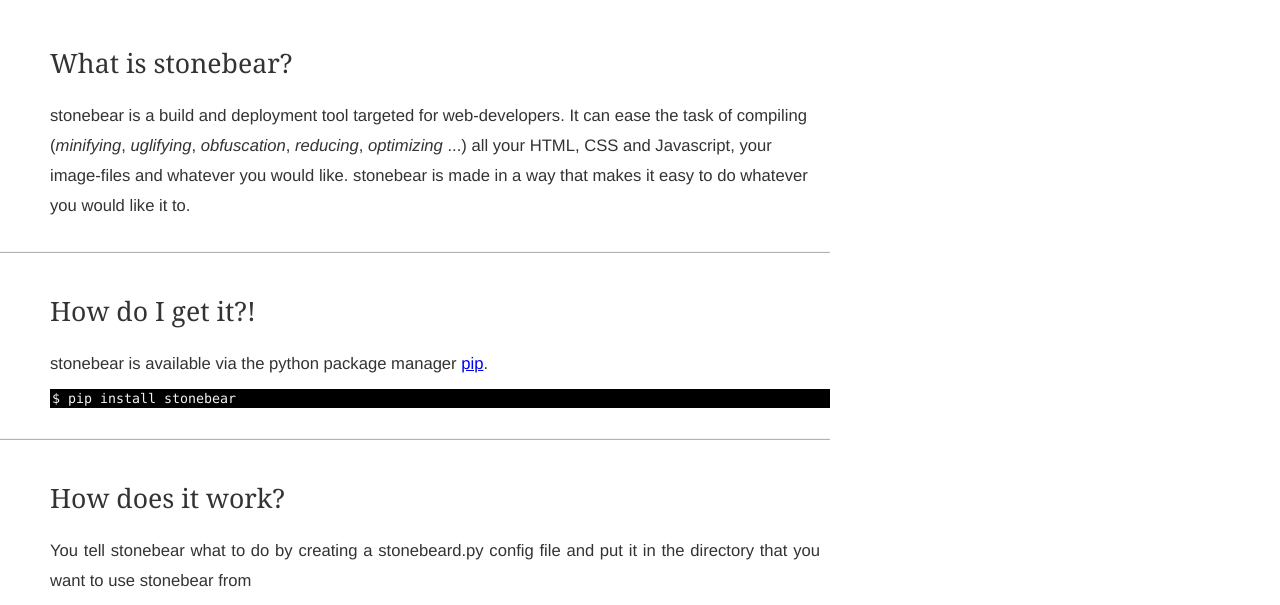
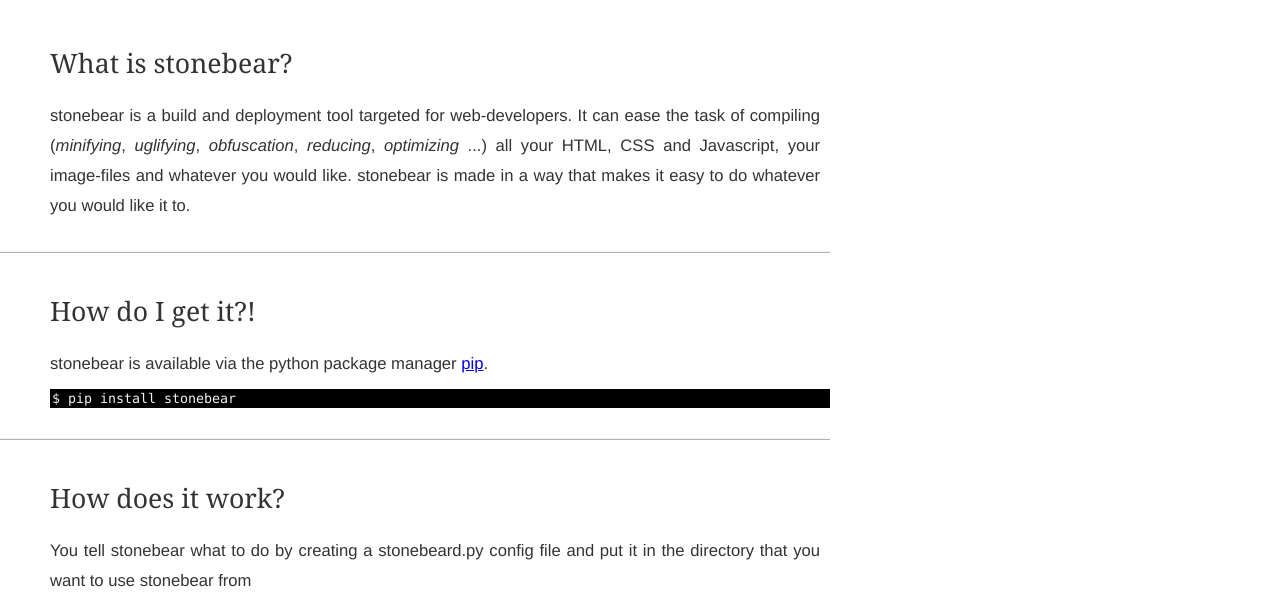
Before and after one commit to ChrisBuchholz/stonebear, a plain HTML site: page index.html in a window 1280 px wide. Shown: the part 186-791 px from the top of the page. Drawn offline with Linux system fonts and the light colour scheme; a web font is replaced by a local one.

Commit message:
justify text

```diff
--- a/index.html
+++ b/index.html
@@ -38,7 +38,7 @@
 
             <section>
                 <h1>What is stonebear?</h1>
-                <p>stonebear is a build and deployment tool targeted for web-developers. It can ease the task of compiling (<span class="italic">minifying</span>, <span class="italic">uglifying</span>, <span class="italic">obfuscation</span>, <span class="italic">reducing</span>, <span class="italic">optimizing</span> ...) all your HTML, CSS and Javascript, your image-files and whatever you would like. stonebear is made in a way that makes it easy to do whatever you would like it to.
+                <p class="justify">stonebear is a build and deployment tool targeted for web-developers. It can ease the task of compiling (<span class="italic">minifying</span>, <span class="italic">uglifying</span>, <span class="italic">obfuscation</span>, <span class="italic">reducing</span>, <span class="italic">optimizing</span> ...) all your HTML, CSS and Javascript, your image-files and whatever you would like. stonebear is made in a way that makes it easy to do whatever you would like it to.
             </section>
 
             <section>
```
